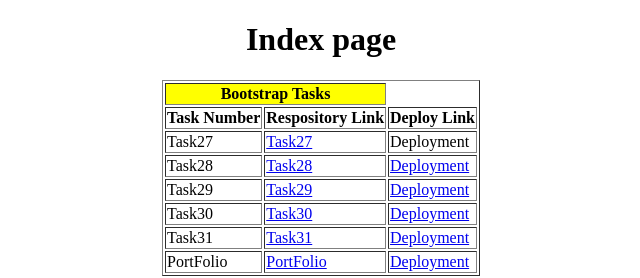
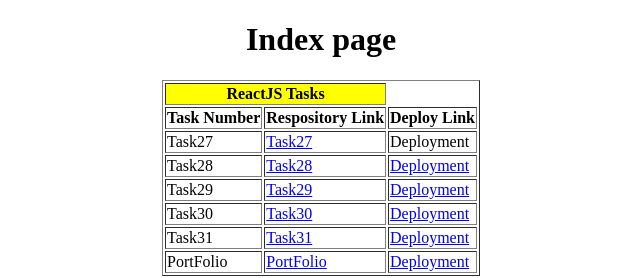
Before and after one commit to KarthikVankadara18/Index, a plain HTML site: page index.html in a window 1280 px wide. Shown: the full height of the page, 319-959 px from the left. Drawn offline with Linux system fonts and the light colour scheme.

Commit message:
first commit

```diff
--- a/index.html
+++ b/index.html
@@ -12,7 +12,7 @@
         <h1>Index page</h1>
         <table border="1">
             <tr>
-                <th colspan="2" bgcolor="yellow">Bootstrap Tasks</th>
+                <th colspan="2" bgcolor="yellow">ReactJS Tasks</th>
             </tr>
             <tr>
                 <th>Task Number</th>
```
